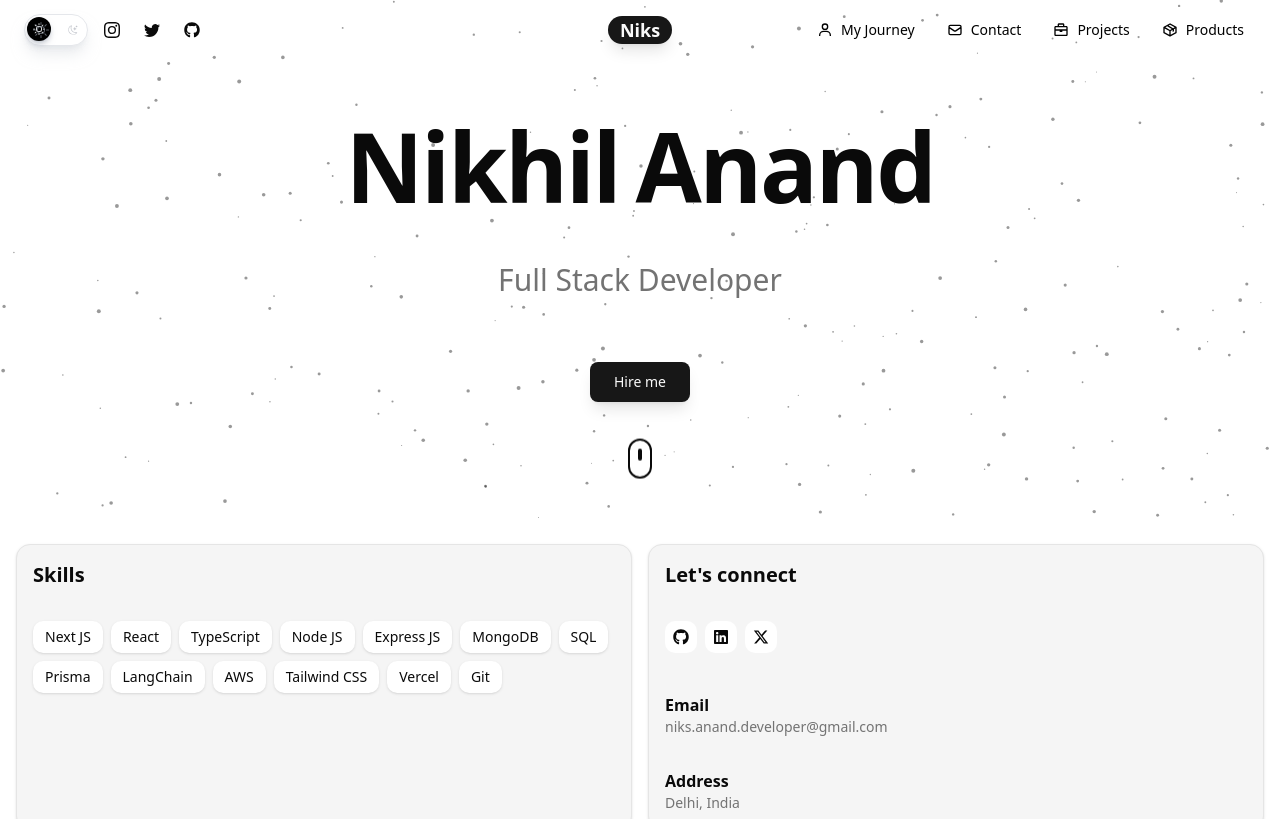
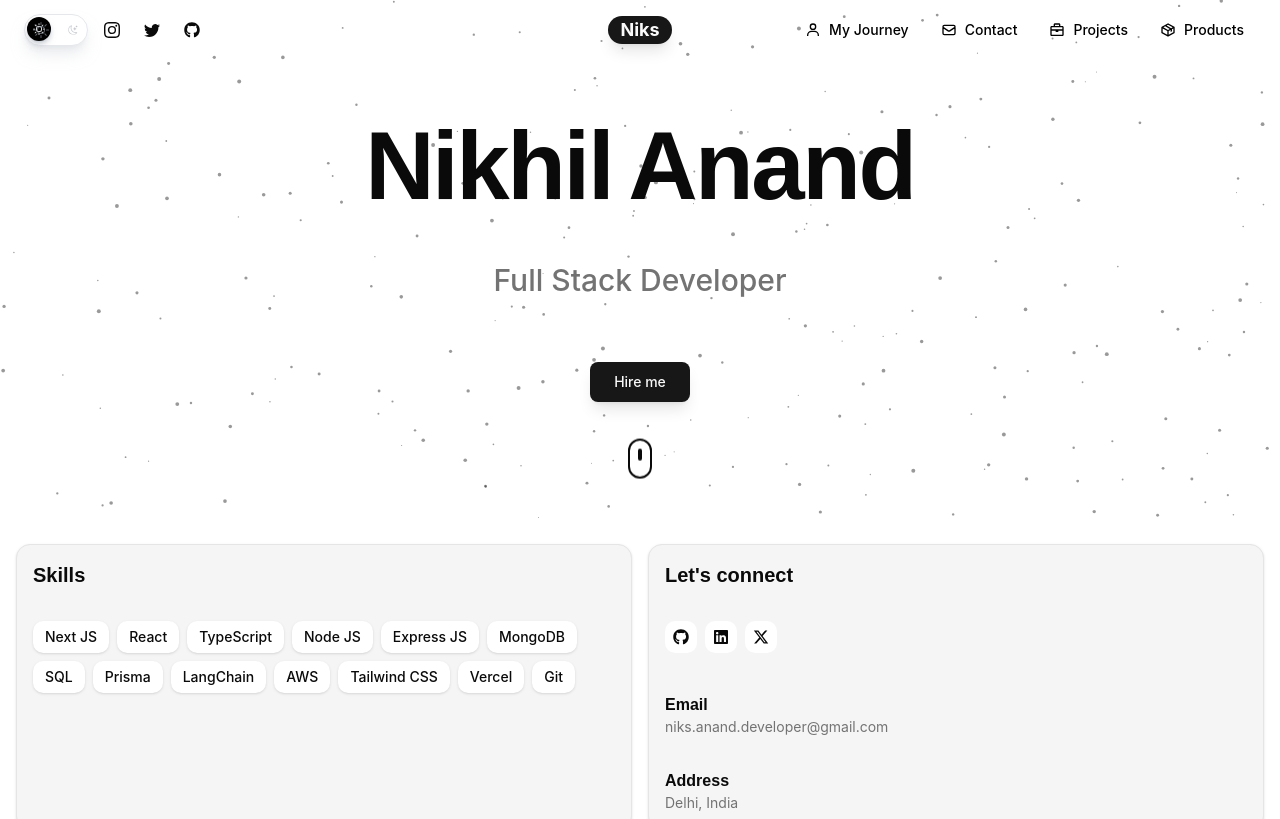
Before and after one commit to niks-nikhil-anand/portfolio_2025, a Next.js app: page / in a window 1280 px wide. Shown: the top 819 px of the page. Built offline with nearby package versions, Linux system fonts and the light colour scheme.

Commit message:
feat: Update typography to use Montserrat for headings and Inter for body text.

```diff
--- a/src/app/globals.css
+++ b/src/app/globals.css
@@ -5,13 +5,15 @@
 @custom-variant dark (&:is(.dark *));
 
 @theme {
+  --font-heading: "Montserrat", sans-serif;
+  --font-body: "Inter", sans-serif;
   --font-syne: "Syne", sans-serif;
 }
 
 @theme inline {
   --color-background: var(--background);
   --color-foreground: var(--foreground);
-  --font-sans: var(--font-geist-sans);
+  --font-sans: var(--font-inter);
   --font-mono: var(--font-geist-mono);
   --color-sidebar-ring: var(--sidebar-ring);
   --color-sidebar-border: var(--sidebar-border);
@@ -122,7 +124,10 @@
     @apply border-border outline-ring/50;
   }
   body {
-    @apply bg-background text-foreground;
+    @apply bg-background text-foreground font-body;
+  }
+  h1, h2, h3, h4, h5, h6 {
+    @apply font-heading;
   }
 }
 
```
